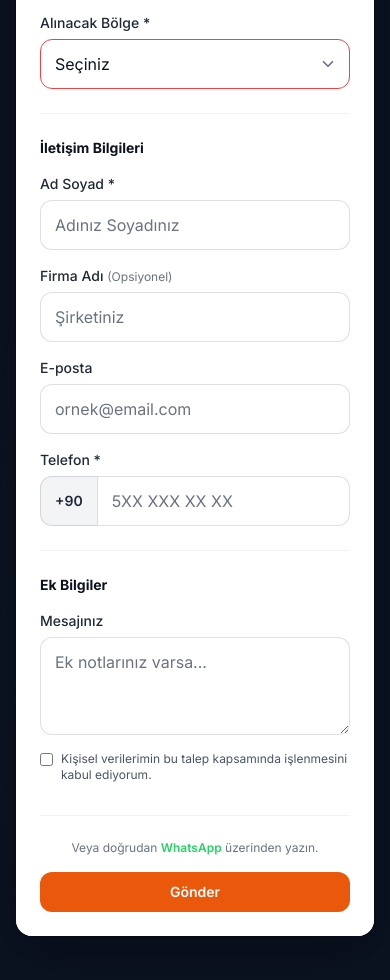
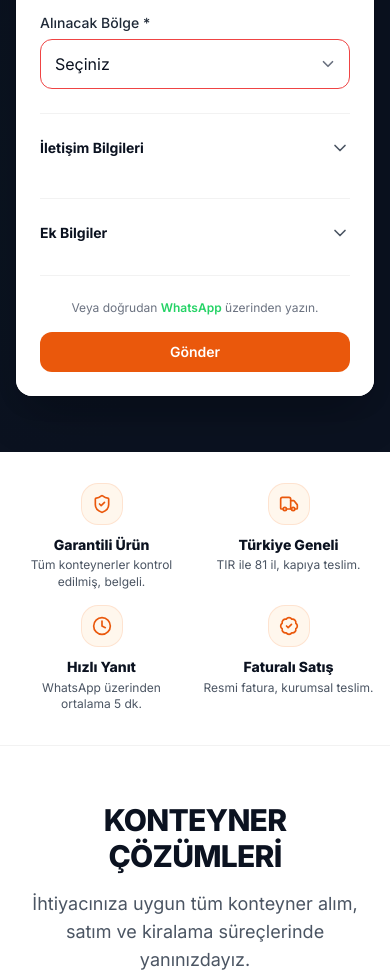
Before and after one commit to sukrugencoglu10/gnckon, a Next.js app: page / in a window 390 px wide. Shown: the part 1220-2200 px from the top of the page. Built offline with nearby package versions, Linux system fonts and the light colour scheme.

Commit message:
feat: make contact and extra info sections collapsible on mobile

```diff
--- a/components/LeadForm.tsx
+++ b/components/LeadForm.tsx
@@ -1,7 +1,7 @@
 "use client";
 
 import { useState } from "react";
-import { CheckCircle2, Loader2 } from "lucide-react";
+import { CheckCircle2, Loader2, ChevronDown } from "lucide-react";
 import { waLink } from "@/lib/whatsapp";
 import { categoryOptions, regionOptions, sizeOptions } from "@/lib/containers";
 
@@ -11,6 +11,9 @@ export function LeadForm({ variant = "buyer", defaultType }: { variant?: Variant
   const [loading, setLoading] = useState(false);
   const [ok, setOk] = useState(false);
   const [err, setErr] = useState<string | null>(null);
+
+  const [isContactOpen, setIsContactOpen] = useState(false);
+  const [isExtraOpen, setIsExtraOpen] = useState(false);
 
   const isSeller = variant === "seller";
 
@@ -163,10 +166,14 @@ export function LeadForm({ variant = "buyer", defaultType }: { variant?: Variant
 
         {/* 2. İletişim Bilgileri */}
         <div className="pt-6 border-t border-black/5 md:border-t-0 md:pt-2 md:pl-8">
-          <div className="mb-4">
+          <button type="button" onClick={() => setIsContactOpen(!isContactOpen)} className="w-full flex items-center justify-between md:hidden mb-4">
+            <h3 className="text-sm font-bold text-ink-900">İletişim Bilgileri</h3>
+            <ChevronDown className={`h-5 w-5 text-ink-500 transition-transform ${isContactOpen ? "rotate-180" : ""}`} />
+          </button>
+          <div className="hidden md:block mb-4">
             <h3 className="text-sm font-bold text-ink-900">İletişim Bilgileri</h3>
           </div>
-          <div className="grid gap-4">
+          <div className={`gap-4 ${isContactOpen ? "grid" : "hidden"} md:grid`}>
             <div>
               <label className="label" htmlFor="name">Ad Soyad *</label>
               <input id="name" className="input" required placeholder="Adınız Soyadınız" autoComplete="name" value={form.name} onChange={(e) => update("name", e.target.value)} />
@@ -192,10 +199,14 @@ export function LeadForm({ variant = "buyer", defaultType }: { variant?: Variant
 
       {/* 3. Ek Bilgiler */}
       <div className="mt-6 border-t border-black/5 pt-6">
-        <div className="mb-4">
+        <button type="button" onClick={() => setIsExtraOpen(!isExtraOpen)} className="w-full flex items-center justify-between md:hidden mb-4">
+          <h3 className="text-sm font-bold text-ink-900">Ek Bilgiler</h3>
+          <ChevronDown className={`h-5 w-5 text-ink-500 transition-transform ${isExtraOpen ? "rotate-180" : ""}`} />
+        </button>
+        <div className="hidden md:block mb-4">
           <h3 className="text-sm font-bold text-ink-900">Ek Bilgiler</h3>
         </div>
-        <div className="grid gap-4">
+        <div className={`gap-4 ${isExtraOpen ? "grid" : "hidden"} md:grid`}>
           <div>
             <label className="label" htmlFor="message">Mesajınız</label>
             <textarea id="message" rows={3} className="input" placeholder={isSeller ? "Konteynerinizin özellikleri, yaşı..." : "Ek notlarınız varsa..."} value={form.message} onChange={(e) => update("message", e.target.value)} />
```
